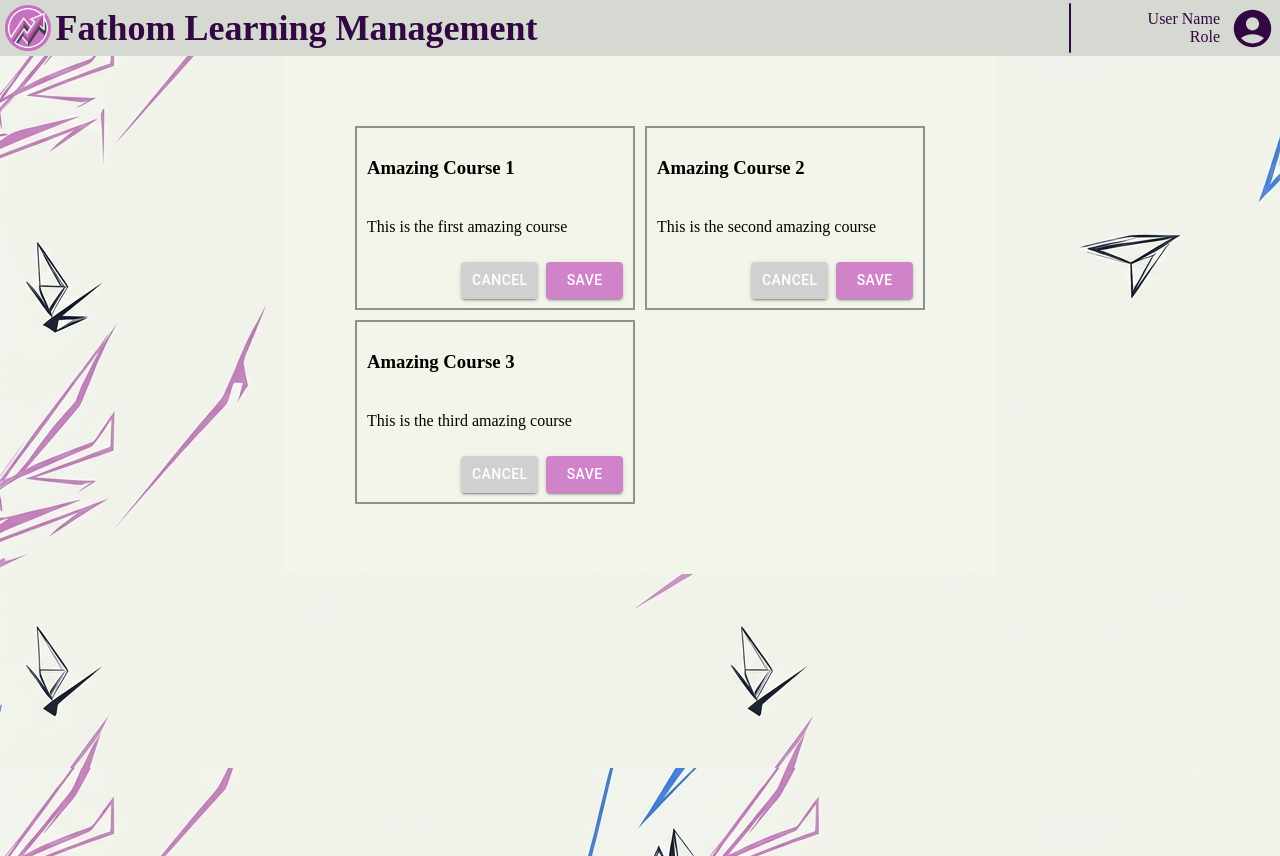
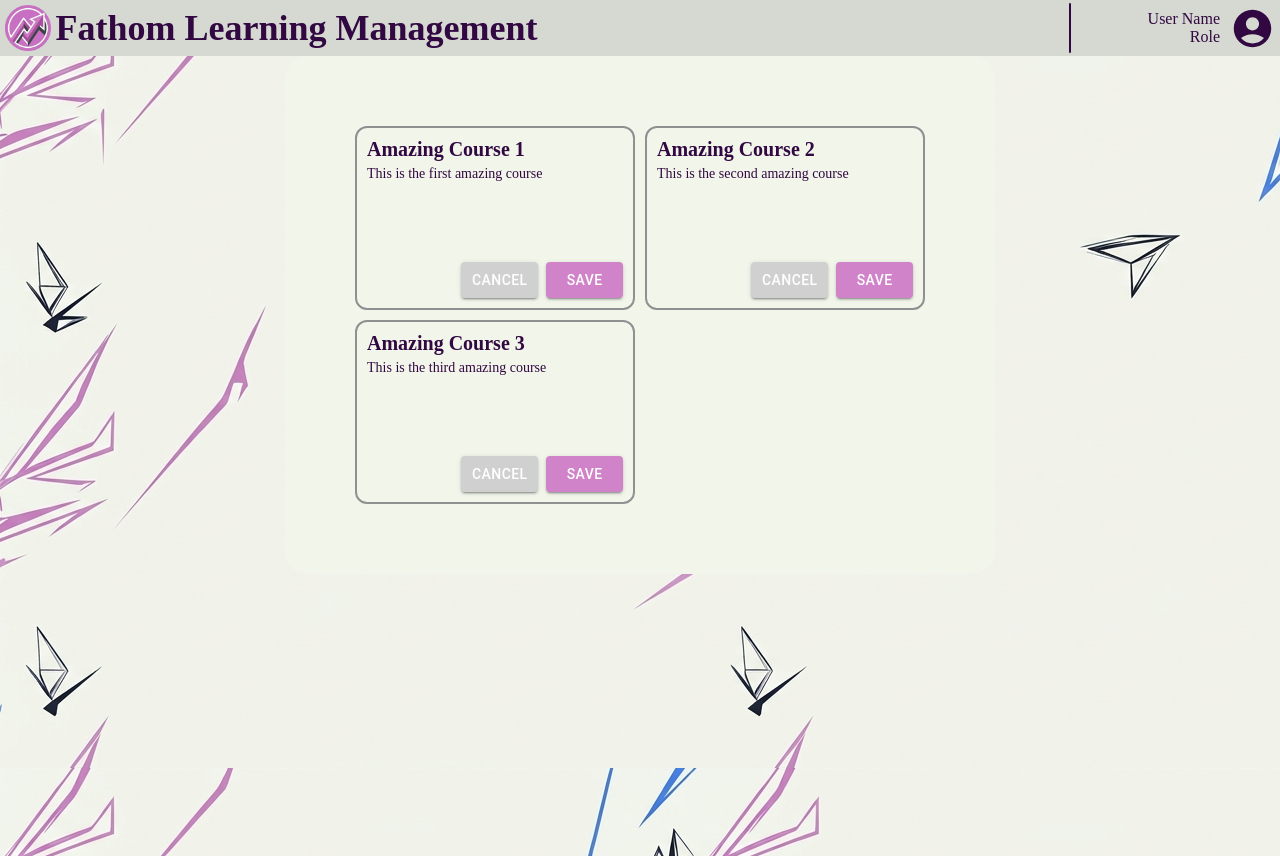
Before and after one commit to SamDalmon/Project-2-LMS, a React (Vite) app in the folder frontend/fathom-lms/: page /courses in a window 1280 px wide. Built offline with nearby package versions, Linux system fonts and the light colour scheme.

Commit message:
added radii pallet

```diff
--- a/frontend/fathom-lms/src/index.css
+++ b/frontend/fathom-lms/src/index.css
@@ -16,6 +16,11 @@
   --font-md: 1.25rem;
   --font-lg: 1.5rem;
   --font-xl: 2.25rem;
+
+  --radius-xs: 2px;
+  --radius-sm: 8px;
+  --radius-md: 12px;
+  --radius-lg: 24px;
 }
 
 html {
@@ -43,3 +48,15 @@ h2 {
   font-size: var(--font-lg);
   color: var(--dark-text);
 }
+
+h3 {
+  margin: 0;
+  font-size: var(--font-md);
+  color: var(--dark-text);
+}
+
+p {
+  margin: 0;
+  font-size: var(--font-sm);
+  color: var(--dark-text);
+}
```
